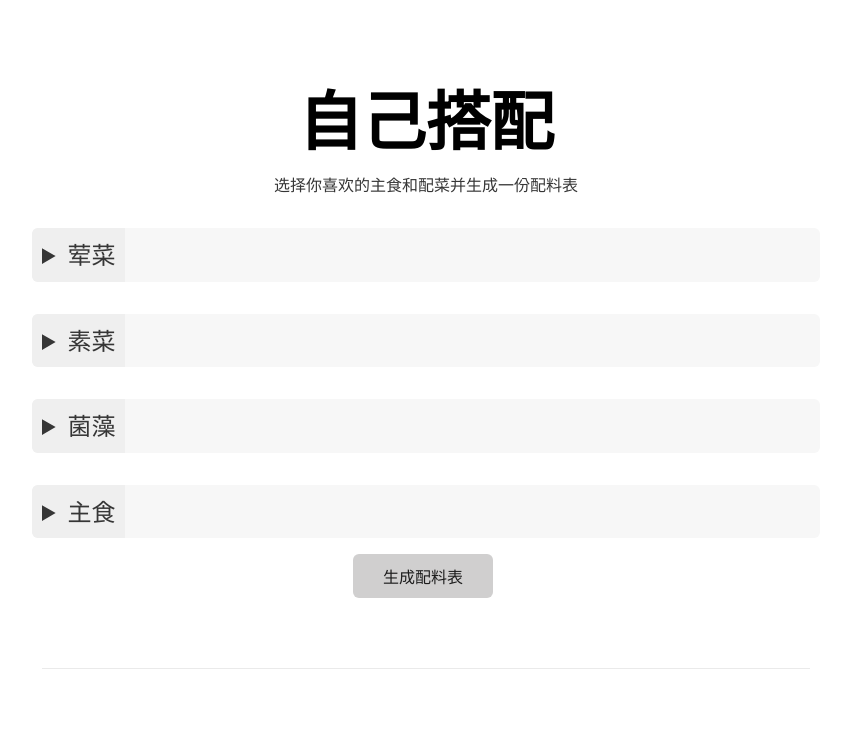
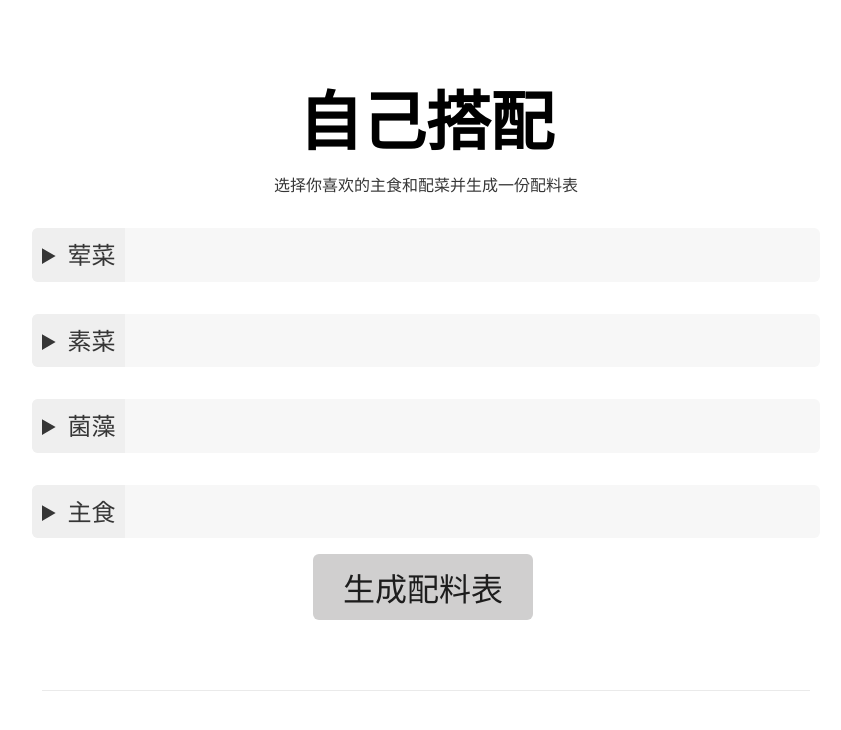
Before and after one commit to zcyc/spicy-hot-pot, a Next.js app: page /choose in a window 1280 px wide. Shown: the top 730 px of the page, without its empty margins (214-1055 px from the left). Built offline with nearby package versions, Linux system fonts and the light colour scheme.

Commit message:
修改按钮大小

```diff
--- a/pages/choose.tsx
+++ b/pages/choose.tsx
@@ -174,7 +174,7 @@ const Choose: NextPage = () => {
                 </ul>
             </details>
 
-            <button>生成配料表</button>
+            <button style={ { fontSize: "xx-large" } }>生成配料表</button>
         </main>
 
         <footer className={ styles.footer }>
```
